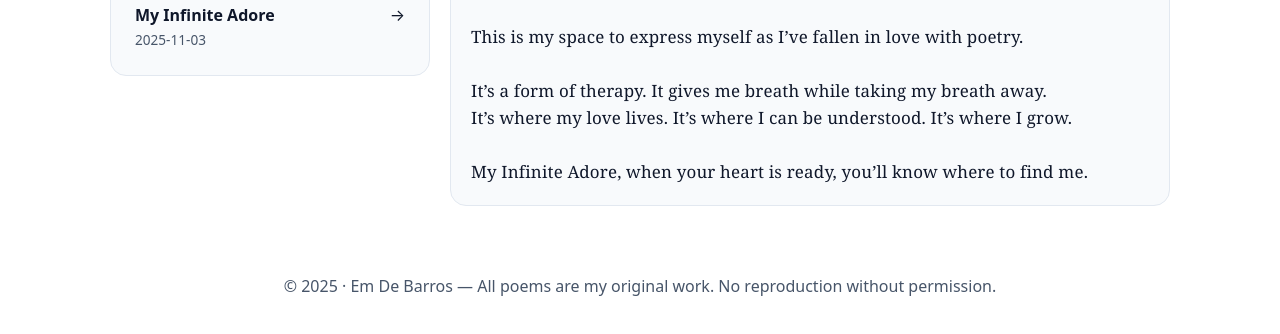
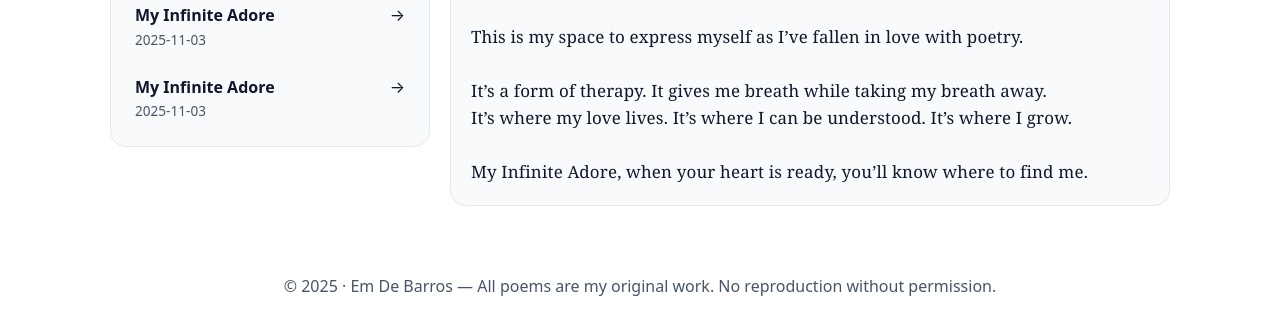
Before and after one commit to emdebarros/poetry-blog, a plain HTML site: page index.html in a window 1280 px wide. Shown: the part 162-496 px from the top of the page. Drawn offline with Linux system fonts and the light colour scheme.

Commit message:
Add new poem entry to index.html

```diff
--- a/index.html
+++ b/index.html
@@ -103,6 +103,12 @@
         slug: "my-infinite-adore",
         date: "2025-11-03",
         text: `My Infinite Adore\nI lay each stone in silence\na dwelling untouched\nFor when your heart remembers\nour unwritten pages\nThe walls will wake\nto whisper the version of us\ntime was too young to hold`
+      },
+      {
+        title: "My Infinite Adore",
+        slug: "my-infinite-adore",
+        date: "2025-11-03",
+        text: `I got this rubberband on my wrist\nand i snap it every time that i think about your lips\nI got this rubberband on my wrist\nalmost break it every time that i’m trying to forget\nI got this rubberband on my wrist\nand i snap it every time to remember you exist\nI got this rubberband on my wrist\nand I break it every time I remember the promise I still haven’t kept yet`
       }
     ];
 
```
